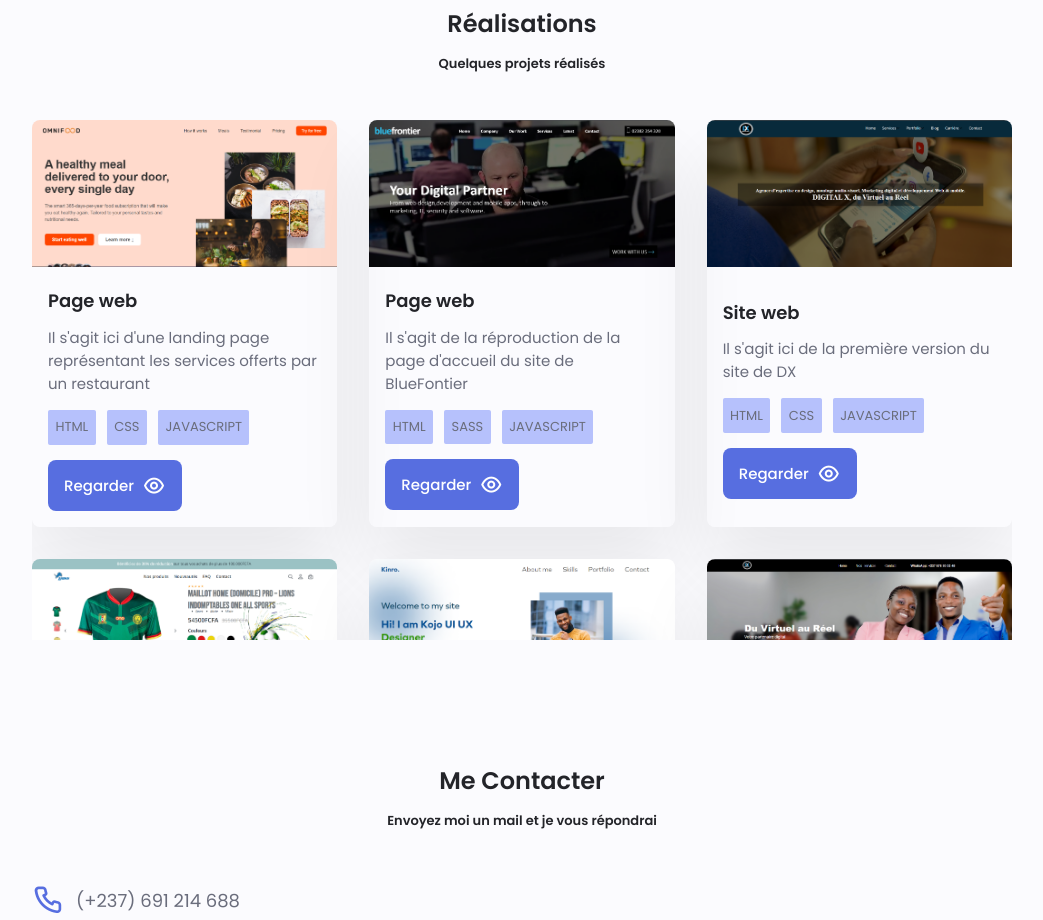
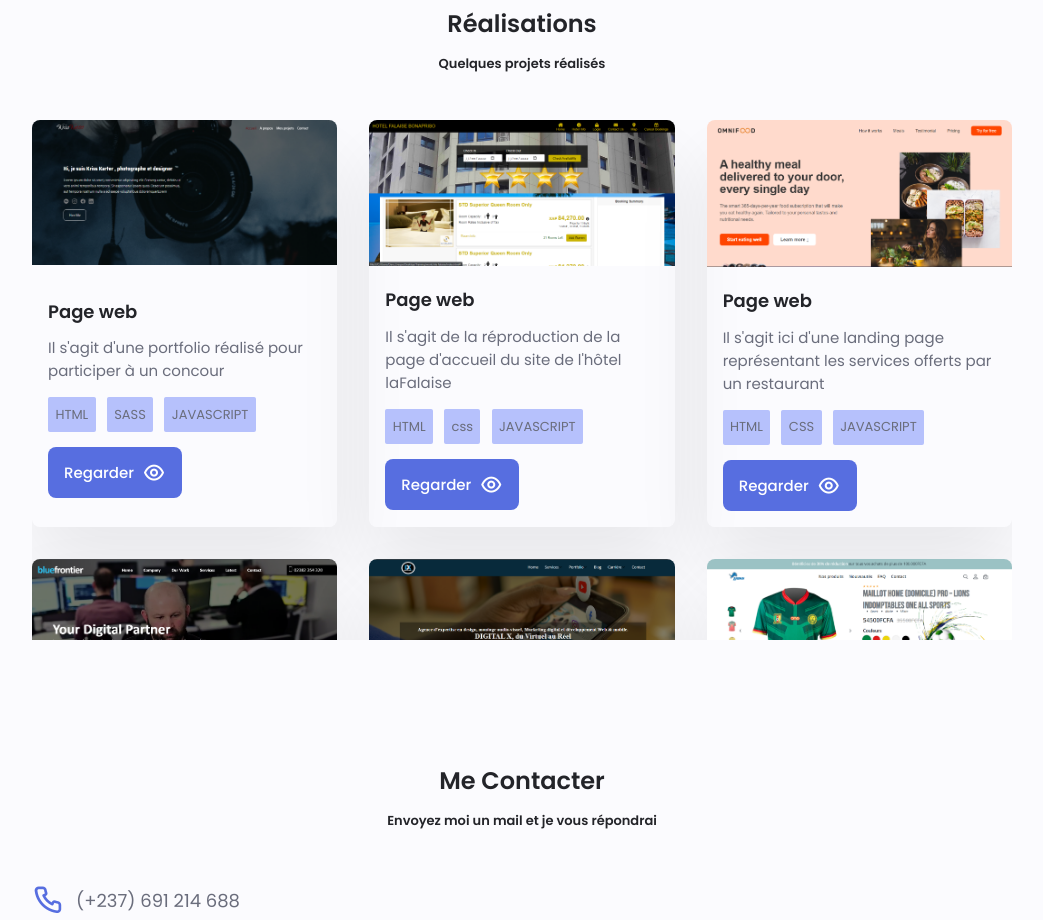
Before and after one commit to danielapanewe/myportfolio, a website: page index.html in a window 1280 px wide. Shown: the part 2320-3240 px from the top of the page, without its empty margins (118-1161 px from the left). Drawn offline with nearby package versions, Linux system fonts and the light colour scheme; files that its build step writes are made by us from their sources.

Commit message:
ajout des nouveaux projets

```diff
--- a/index.html
+++ b/index.html
@@ -397,9 +397,74 @@
                 <h3 class="section__subtitle">Quelques projets réalisés</h3>
                 <div class="projet__container container">
                     <div class="projet__body">
-                        <!-- first projetct -->
+                        <!--  project -->
+                        <div class="projet__content grid">
+                            <img
+                                src="img/siteportfolioconcour.png"
+                                alt="image portfolio concour"
+                                class="projet__img"
+                            />
 
-                        <!-- secondt projetct -->
+                            <div class="projet__text">
+                                <h3 class="projet__title">Page web</h3>
+                                <p class="projet__paragraph">
+                                    Il s'agit d'une portfolio réalisé pour participer à un concour
+                                </p>
+                                <p class="projet__technologie">
+
+                                    <span class="projet__technologie--item"
+                                        >HTML</span
+                                    >
+                                    <span class="projet__technologie--item"
+                                    >SASS</span
+                                >
+                                    <span class="projet__technologie--item"
+                                        >JAVASCRIPT</span
+                                    >
+
+                                </p>
+                                <a href="https://danielapanewe.github.io/portfolio_concour/" target="_blank" class="btn projet__button btn_flex"
+                                    >Regarder
+                                    <i class="uil uil-eye projet__icon"></i
+                                ></a>
+                            </div>
+                        </div>
+
+                        <!--  project -->
+                        <div class="projet__content grid">
+                            <img
+                                src="img/sitehotelfalaise.png"
+                                alt="image site de DX"
+                                class="projet__img"
+                            />
+
+                            <div class="projet__text">
+                                <h3 class="projet__title">Page web</h3>
+                                <p class="projet__paragraph">
+                                    Il s'agit de la réproduction de la page d'accueil du site de l'hôtel laFalaise
+                                </p>
+                                <p class="projet__technologie">
+
+                                    <span class="projet__technologie--item"
+                                        >HTML</span
+                                    >
+                                    <span class="projet__technologie--item"
+                                    >css</span
+                                >
+                                    <span class="projet__technologie--item"
+                                        >JAVASCRIPT</span
+                                    >
+
+                                </p>
+                                <a href="https://danielapanewe.github.io/sitehotelfalaise/" target="_blank" class="btn projet__button btn_flex"
+                                    >Regarder
+                                    <i class="uil uil-eye projet__icon"></i
+                                ></a>
+                            </div>
+                        </div>
+
+
+                        <!-- project -->
                         <div class="projet__content grid">
                             <img
                                 src="img/omnifood.png"
@@ -431,7 +496,7 @@
                             </div>
                         </div>
 
-                        <!-- third projetct -->
+                        <!-- project -->
                         <div class="projet__content grid">
                             <img
                                 src="img/bluefontier.png"
@@ -528,7 +593,7 @@
                         </div>
 
 
-                        <!-- FOUTH projetct -->
+                        <!-- project -->
                         <div class="projet__content grid">
                             <img
                                 src="img/bannerportfolio.png"
@@ -556,7 +621,7 @@
                                 ></a>
                             </div>
                         </div>
-                        <!-- FIVE projetct -->
+                        <!-- project -->
                         <div class="projet__content grid">
                             <img
                                 src="img/sitedx.png"
@@ -587,7 +652,7 @@
                             </div>
                         </div>
 
-                        <!-- SITH projetct -->
+                        <!-- project -->
                         <!-- <div class="projet__content grid">
                             <img
                                 src="img/home.png"
@@ -616,7 +681,7 @@
                             </div>
                         </div> -->
 
-                         <!-- SITH projetct -->
+                         <!-- project -->
                          <div class="projet__content grid">
                             <img
                                 src="img/plateformeorientation.png"
```
Also changed, not shown: img/sitehotelfalaise.png (added), img/siteportfolioconcour.png (added).
